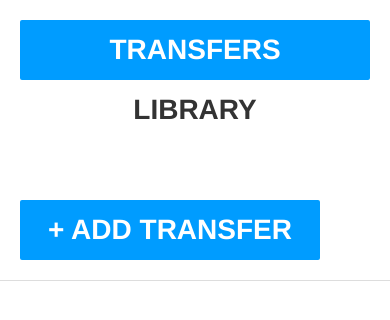
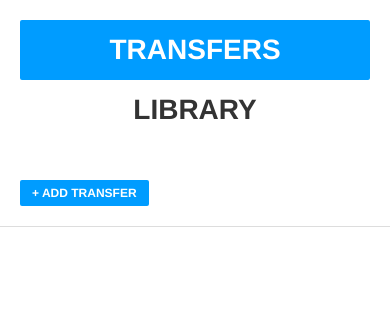
Before and after one commit to troelskn/mediacenter, a plain HTML site: page public/index.html in a window 390 px wide. Drawn offline with Linux system fonts and the light colour scheme; no server answers.

Commit message:
Adjusted css a bit better to smartphone screens

```diff
--- a/public/main.css
+++ b/public/main.css
@@ -23,9 +23,13 @@ li.paused .start, li.active .stop, li.complete .play {display:inline-block}
 #header .button {float:left;box-sizing:border-box;width:50%;text-align:center;height:60px;line-height:60px;font-family:Helvetica;text-transform:uppercase;font-size:28px;font-weight:bold;padding:0;margin:0;background-color:#fff;color:#333;border-top-left-radius:0;border-top-right-radius:0}
 #header .button.selected {background:#009cff;color:#fff}
 @media (max-width: 767px) {
-    #header {height:180px;padding-top:20px}
+    #header {height:160px;padding-top:20px}
     #header .button {float:none;display:block;width:100%;text-align:center;border-radius:2px}
-    ul {margin-top:180px}
+    ul {margin-top:160px}
+    .button {font-size:12px;padding:6px 12px;margin-right:5px}
+    .textfield {font-size:12px;padding:6px;margin-right:5px}
+    li .name {font-size:16px}
+    li.selected .controls {padding-top:10px}
 }
 
 #toolbar {position:fixed;bottom:0;right:0}
```
